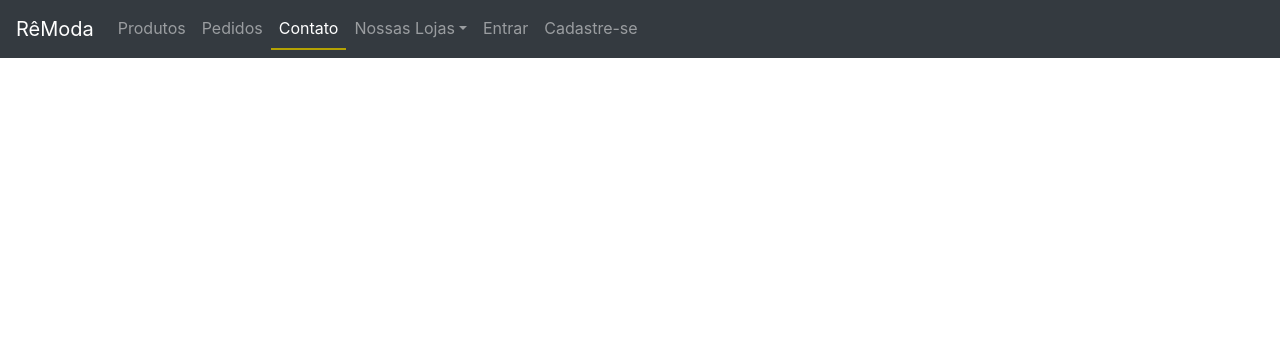
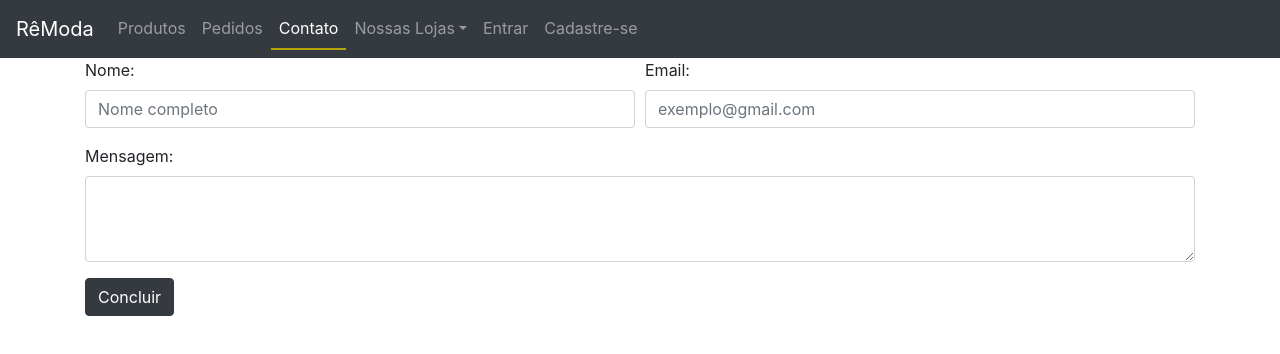
Before and after one commit to limarenataa/ReModa_compilado, a React (Create React App) app in the folder projeto-react/: page /Contato in a window 1280 px wide. Shown: the top 354 px of the page. Built offline with nearby package versions, Linux system fonts and the light colour scheme.

Commit message:
Adicionando página Contato

```diff
--- /dev/null
+++ b/projeto-react/src/Components/Contato/index.js
@@ -0,0 +1,30 @@
+
+import { Container, Form , Col, Button } from 'react-bootstrap';
+
+
+export default function Contato (){
+
+    return(
+        <Container>
+            <Form>
+                <Form.Row>
+                    <Form.Group as={Col} controlId="nome_cliente">
+                        <Form.Label>Nome: </Form.Label>
+                        <Form.Control placeholder="Nome completo"  name="nome_cliente" />
+                    </Form.Group>
+
+                    <Form.Group as={Col} controlId="email" >
+                        <Form.Label>Email: </Form.Label>
+                        <Form.Control  placeholder="exemplo@gmail.com" name="email" />
+                    </Form.Group>
+                </Form.Row>
+                <Form.Group controlId="exampleForm.ControlTextarea1">
+                    <Form.Label>Mensagem: </Form.Label>
+                    <Form.Control as="textarea" rows={3} />
+                </Form.Group>
+                <Button variant="dark" type="submit">Concluir</Button>
+            </Form>
+        </Container>
+
+    );
+}
--- /dev/null
+++ b/projeto-react/src/Pages/Contato.js
@@ -0,0 +1,9 @@
+import Contato from '../Components/Contato';
+
+function FormContato() {
+    return (
+        <Contato />
+        )
+};
+
+export default FormContato;
--- a/projeto-react/src/rotas.js
+++ b/projeto-react/src/rotas.js
@@ -4,14 +4,16 @@ import Home from './Pages/Home';
 import  Produtos  from './Pages/Produtos';
 import  Pedidos  from './Pages/Pedidos';
 import  TodasLojas from './Pages/TodasLojas';
+import  Contato from './Pages/Contato';
 
 function Rotas() {
     return (
         <Switch>
-            <Route exact path="/Home" component={Home} />
-            <Route exact path="/Produtos" component={Produtos} />
-            <Route exact path="/Pedidos" component={Pedidos} />
-            <Route exact path="/TodasLojas" component={TodasLojas} />
+            <Route exact path="/" component={Home} />
+            <Route path="/Produtos" component={Produtos} />
+            <Route path="/Pedidos" component={Pedidos} />
+            <Route path="/Contato" component={Contato} />
+            <Route path="/TodasLojas" component={TodasLojas} />
         </Switch>
     );
 }
```
